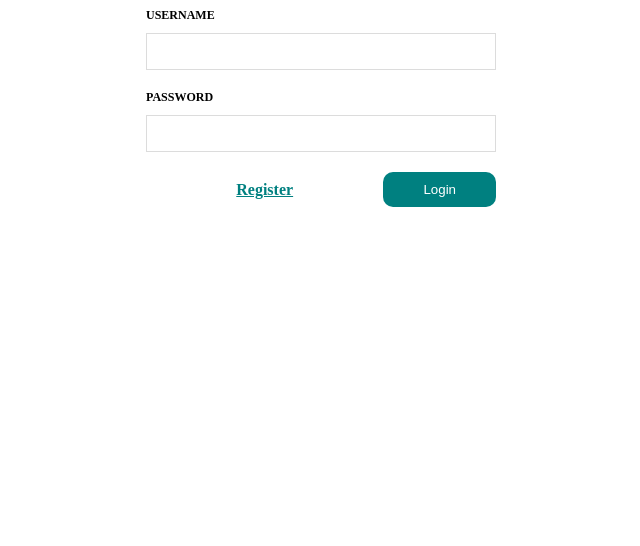
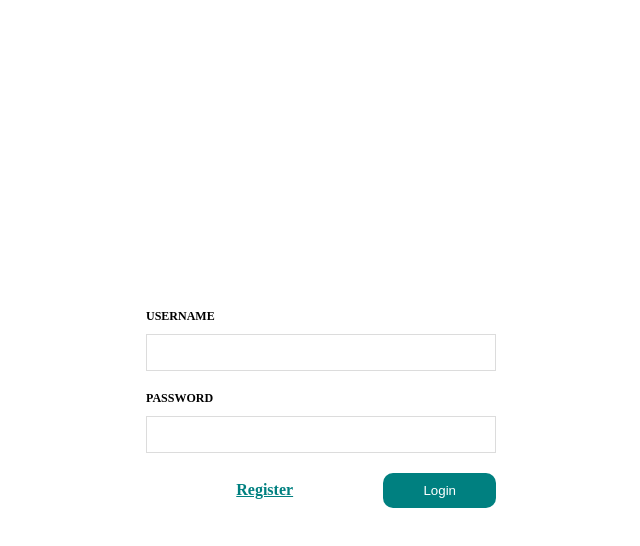
Before and after one commit to KerZoli/hm-ui, a Vue app: page /login in a window 1280 px wide. Shown: the top 546 px of the page, without its empty margins (319-959 px from the left). Built offline with nearby package versions, Linux system fonts and the light colour scheme.

Commit message:
Login page layout modification

```diff
--- a/src/layouts/LoginLayout.vue
+++ b/src/layouts/LoginLayout.vue
@@ -1,15 +1,23 @@
 <template>
-    <section id="login-layout">
+  <section id="login-container">
+    <div id="login-layout">
       <slot></slot>
+    </div>
 </section>
 </template>
 <style scoped lang="scss">
+  #login-container {
+    height: 100vh;
+    display: flex;
+    justify-content: center;
+    align-items: center;
+
     #login-layout {
       display: flex;
       flex-direction: column;
       align-items: center;
-        margin: 0 auto;
-        max-width: 350px;
+      width: 350px;
       gap: 20px;
     }
+  }
 </style>
```
Lines whose indentation alone changed are shown as unchanged.
